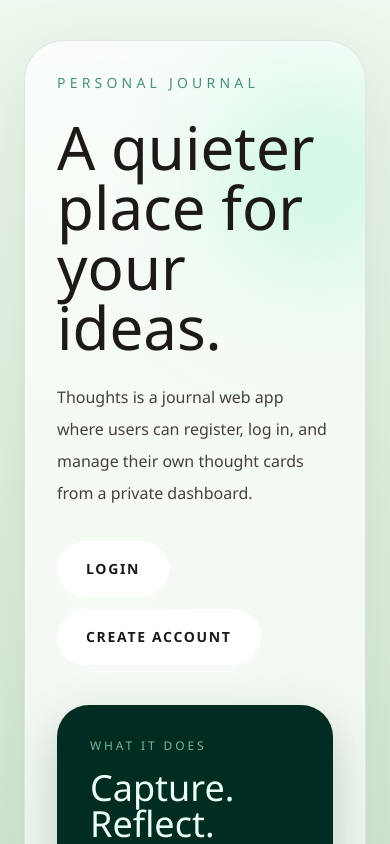
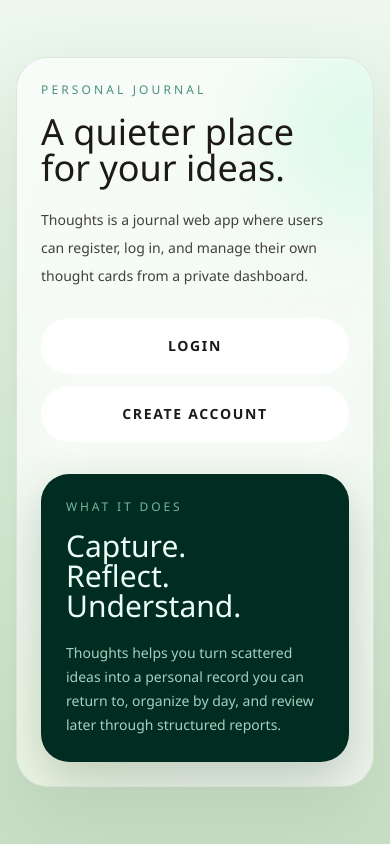
Before and after one commit to damithch/Thoughts, a Next.js app: page / in a window 390 px wide. Shown: the top 844 px of the page. Built offline with nearby package versions, Linux system fonts and the light colour scheme; no server answers.

Commit message:
improve mobile responsive layout

```diff
--- a/src/app/page.tsx
+++ b/src/app/page.tsx
@@ -7,28 +7,28 @@ export const dynamic = "force-dynamic";
 export default async function Home() {
   const currentUser = await getCurrentUser();
   const largeButtonClassName =
-    "inline-flex min-h-14 items-center justify-center rounded-full border border-white/70 bg-white/88 px-7 py-4 text-sm font-semibold uppercase tracking-[0.12em] text-emerald-950 shadow-[0_18px_34px_rgba(255,255,255,0.38)] transition-all hover:-translate-y-0.5 hover:bg-white";
+    "inline-flex min-h-14 w-full items-center justify-center rounded-full border border-white/70 bg-white/88 px-6 py-4 text-sm font-semibold uppercase tracking-[0.12em] text-emerald-950 shadow-[0_18px_34px_rgba(255,255,255,0.38)] transition-all hover:-translate-y-0.5 hover:bg-white sm:w-auto sm:px-7";
 
   return (
-    <main className="min-h-screen overflow-hidden bg-[linear-gradient(180deg,#eef8ee_0%,#dbeed9_52%,#c9dfc6_100%)] px-6 py-10 text-stone-900">
-      <div className="mx-auto flex min-h-[calc(100vh-5rem)] w-full max-w-5xl items-center">
-        <section className="relative overflow-hidden rounded-[2.5rem] border border-emerald-950/10 bg-white/65 p-8 shadow-[0_26px_80px_rgba(48,84,53,0.12)] backdrop-blur md:p-14">
-          <div className="absolute -right-12 top-10 h-48 w-48 rounded-full bg-emerald-200/60 blur-3xl" />
-          <div className="absolute bottom-0 left-10 h-36 w-36 rounded-full bg-lime-100/80 blur-3xl" />
+    <main className="min-h-screen overflow-hidden bg-[linear-gradient(180deg,#eef8ee_0%,#dbeed9_52%,#c9dfc6_100%)] px-4 py-6 text-stone-900 sm:px-6 sm:py-10">
+      <div className="mx-auto flex min-h-[calc(100vh-3rem)] w-full max-w-5xl items-center sm:min-h-[calc(100vh-5rem)]">
+        <section className="relative overflow-hidden rounded-[2rem] border border-emerald-950/10 bg-white/65 p-6 shadow-[0_26px_80px_rgba(48,84,53,0.12)] backdrop-blur sm:rounded-[2.5rem] sm:p-8 md:p-14">
+          <div className="absolute -right-16 top-0 h-36 w-36 rounded-full bg-emerald-200/60 blur-3xl sm:-right-12 sm:top-10 sm:h-48 sm:w-48" />
+          <div className="absolute bottom-0 left-0 h-28 w-28 rounded-full bg-lime-100/80 blur-3xl sm:left-10 sm:h-36 sm:w-36" />
 
-          <div className="relative grid gap-10 md:grid-cols-[1.1fr_0.9fr] md:items-end">
+          <div className="relative grid gap-8 md:grid-cols-[1.1fr_0.9fr] md:items-end md:gap-10">
             <div>
-              <p className="text-sm uppercase tracking-[0.30em] text-emerald-800/70">
+              <p className="text-xs uppercase tracking-[0.26em] text-emerald-800/70 sm:text-sm sm:tracking-[0.30em]">
                 Personal journal
               </p>
-              <h1 className="mt-6 max-w-3xl font-[family:var(--font-display)] text-6xl leading-none md:text-8xl">
+              <h1 className="mt-4 max-w-3xl font-[family:var(--font-display)] text-4xl leading-none sm:mt-6 sm:text-5xl md:text-8xl">
                 A quieter place for your ideas.
               </h1>
-              <p className="mt-6 max-w-2xl text-base leading-8 text-stone-700 md:text-lg">
+              <p className="mt-5 max-w-2xl text-sm leading-7 text-stone-700 sm:text-base sm:leading-8 md:text-lg">
                 Thoughts is a journal web app where users can register, log in,
                 and manage their own thought cards from a private dashboard.
               </p>
-              <div className="mt-8 flex flex-wrap gap-3">
+              <div className="mt-7 flex flex-col gap-3 sm:mt-8 sm:flex-row sm:flex-wrap">
                 <Link
                   href={currentUser ? "/dashboard" : "/login"}
                   className={largeButtonClassName}
@@ -46,18 +46,18 @@ export default async function Home() {
               </div>
             </div>
 
-            <div className="rounded-[2rem] border border-emerald-950/10 bg-emerald-950 p-8 text-emerald-50 shadow-[0_20px_50px_rgba(25,55,30,0.22)]">
+            <div className="rounded-[1.75rem] border border-emerald-950/10 bg-emerald-950 p-6 text-emerald-50 shadow-[0_20px_50px_rgba(25,55,30,0.22)] sm:rounded-[2rem] sm:p-8">
               <p className="text-xs uppercase tracking-[0.24em] text-emerald-200/70">
                 What it does
               </p>
-              <p className="mt-4 font-[family:var(--font-display)] text-4xl leading-none">
+              <p className="mt-4 font-[family:var(--font-display)] text-3xl leading-none sm:text-4xl">
                 Capture.
                 <br />
                 Reflect.
                 <br />
                 Understand.
               </p>
-              <p className="mt-5 text-sm leading-7 text-emerald-100/80">
+              <p className="mt-5 text-sm leading-6 text-emerald-100/80 sm:leading-7">
                 Thoughts helps you turn scattered ideas into a personal record
                 you can return to, organize by day, and review later through
                 structured reports.
```
Also changed, not shown: src/app/dashboard/page.tsx (+31 -31 lines).
